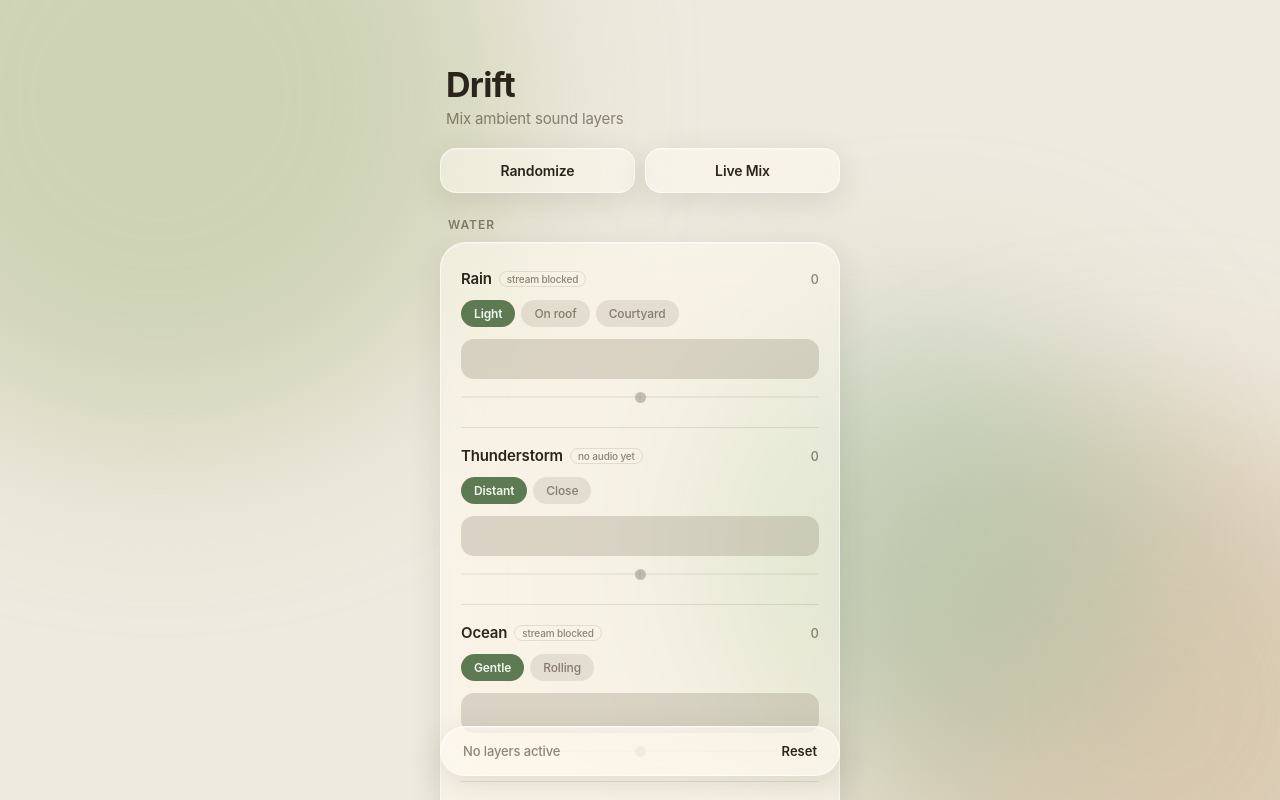
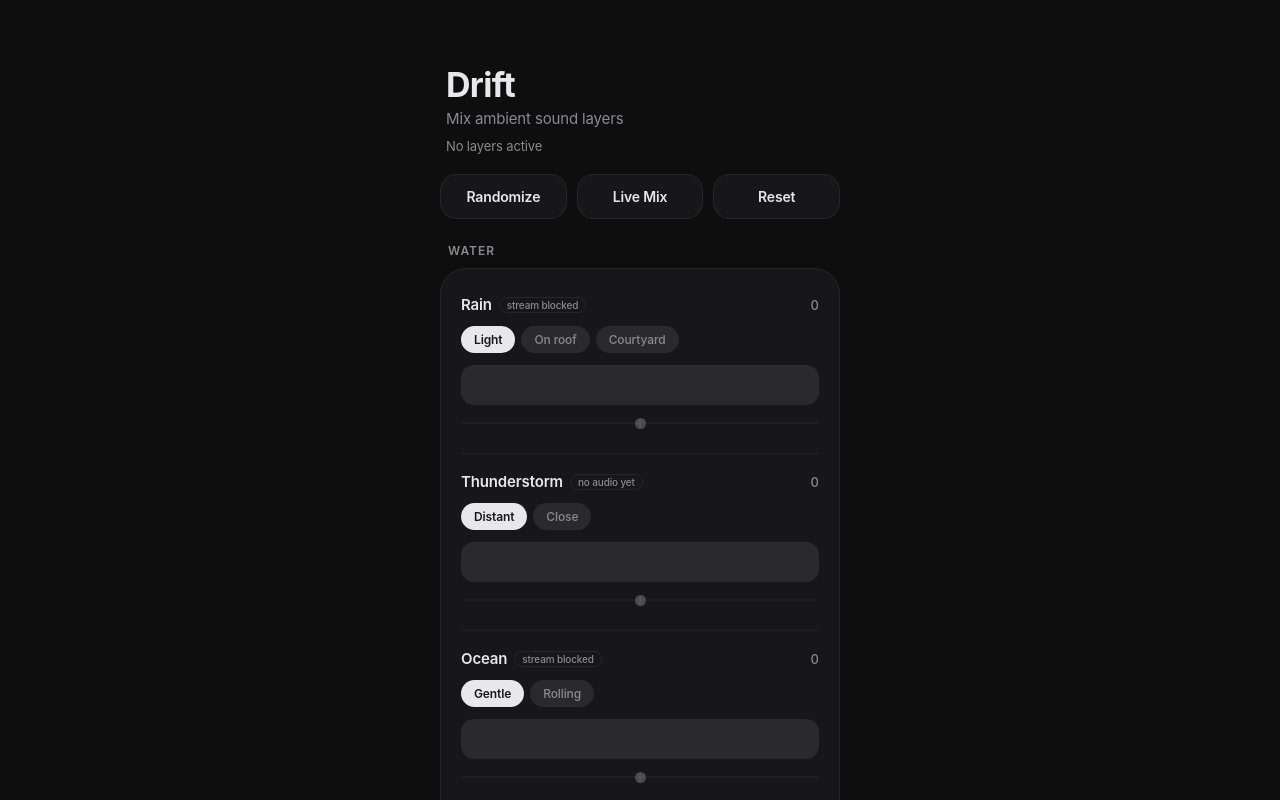
Before and after one commit to nikkinicholasromero/drift, a plain HTML site: page index.html in a window 1280 px wide. Both pictures are taken after a click on the radio button "Light". Shown: the top 800 px of the page. Drawn offline with Linux system fonts and the light colour scheme.

Commit message:
Add disable-a-sound, three-button layout, flat neutral dark theme
Disable: replaces the mute concept rather than sitting alongside it, so
there is one silent state instead of two similar ones. A disabled sound
never plays, and Randomize and Live Mix skip it entirely. Crucially it
stays disabled when its volume or pan is changed - the two places that
silently un-muted a channel on level > 0 are gone, and its controls go
inert so dragging them cannot imply something is happening. Level and pan
are preserved, so re-enabling restores the row exactly as it was.

Reset deliberately does not re-enable disabled sounds: disabling is a
standing preference, not mix state, and clearing it would mean switching
the same sounds off after every reset.

Layout: Reset is now a third equal button beside Randomize and Live Mix
instead of small text in a floating pill. The fixed bottom bar is gone
and the layer count sits under the tagline.

Theme: single flat dark theme, monochrome, no gradients. Removes the
blurred blob backdrop, all backdrop-filter, every box-shadow and inset
highlight, and the light palette. "On" states are light-on-dark
inversions rather than an olive accent. Verified by walking computed
styles: no backdrop-filter, box-shadow, background-image or filter
remains anywhere. Focus rings are kept - a hard ring, not a gradient,
and needed for keyboard use.

Co-Authored-By: Claude Opus 4.8 <noreply@anthropic.com>

```diff
--- a/index.html
+++ b/index.html
@@ -3,7 +3,7 @@
 <head>
 <meta charset="UTF-8">
 <meta name="viewport" content="width=device-width, initial-scale=1.0">
-<meta name="color-scheme" content="light dark">
+<meta name="color-scheme" content="dark">
 <title>Drift</title>
 <link rel="preconnect" href="https://fonts.googleapis.com">
 <link rel="preconnect" href="https://fonts.gstatic.com" crossorigin>
@@ -12,30 +12,23 @@
 </head>
 <body>
 
-<div class="backdrop"><div class="blob a"></div><div class="blob b"></div><div class="blob c"></div></div>
-
 <div class="app">
   <header>
     <h1>Drift</h1>
     <p class="tagline">Mix ambient sound layers</p>
+    <p class="status" id="status">No layers active</p>
   </header>
 
   <div class="actions">
     <button class="action" id="randomize">Randomize</button>
     <button class="action" id="livemix" aria-pressed="false">Live Mix<span class="live-dot"></span></button>
+    <button class="action" id="reset">Reset</button>
   </div>
 
   <div id="catalog"></div>
   <p class="credit">Streaming previews from Freesound.org (CC0/CC-BY recordings; full credits in source). Noise &amp; tone layers are generated locally.</p>
 </div>
 
-<div class="bar">
-  <div class="bar-inner">
-    <span id="status">No layers active</span>
-    <button id="reset">Reset</button>
-  </div>
-</div>
-
 <script src="script.js"></script>
 
 </body>
--- a/script.js
+++ b/script.js
@@ -226,7 +226,7 @@ const AudioEngine = (() => {
   return {
     update(ch) {
       const v = ch.variants[ch.variant];
-      const active = !ch.muted && ch.level > 0;
+      const active = !ch.disabled && ch.level > 0;
       const target = active ? vol(Math.round(ch.level)) : 0;
 
       // stop whatever belongs to a different variant
@@ -275,7 +275,7 @@ const AudioEngine = (() => {
       context();
       channels.forEach(ch => {
         const v = ch.variants[ch.variant];
-        if (!v.src || !("fs" in v.src) || ch.playing) return;
+        if (!v.src || !("fs" in v.src) || ch.playing || ch.disabled) return;
         const made = makeStream(ch, v);
         const a = made.audio;
         a.muted = true;
@@ -340,9 +340,9 @@ const PAN_DRIFT = {
 
 /* ---------- Live Mix conductor ---------- */
 function conduct() {
-  const eligible = channels.filter(c => c.variants[c.variant].src);
-  const silent = eligible.filter(c => !c.muted && Math.round(c.level) === 0);
-  const active = eligible.filter(c => !c.muted && Math.round(c.level) > 0);
+  const eligible = channels.filter(c => c.variants[c.variant].src && !c.disabled);
+  const silent = eligible.filter(c => Math.round(c.level) === 0);
+  const active = eligible.filter(c => Math.round(c.level) > 0);
   if (Math.random() < 0.05 && silent.length) {
     const ch = silent[Math.floor(Math.random() * silent.length)];
     ch.level = 1; ch.drifter.reset(); render(ch);
@@ -378,7 +378,7 @@ CATALOG.forEach(group => {
 
     el.innerHTML =
       '<div class="row-top">' +
-        '<button class="name" aria-pressed="false" title="Mute / unmute">' + sound.name +
+        '<button class="name" aria-pressed="false" title="Disable / enable">' + sound.name +
           (hasSource ? "" : '<span class="badge">no audio yet</span>') +
         '</button>' +
         '<span class="value">0</span>' +
@@ -402,7 +402,7 @@ CATALOG.forEach(group => {
       name: sound.name,
       variants: sound.variants,
       centered: !!sound.centered,
-      level: 0, variant: 0, muted: false, playing: null,
+      level: 0, variant: 0, disabled: false, playing: null,
       pan: 0,
       el,
       fader: el.querySelector(".fader"),
@@ -440,8 +440,10 @@ function render(ch) {
   const pct = Math.round(ch.level);
   const p = Math.round(ch.pan);
   ch.fill.style.width = ch.level + "%";
-  ch.value.textContent = ch.muted ? "Muted" : (p === 0 ? String(pct) : pct + "  " + panLabel(p));
+  ch.value.textContent = ch.disabled ? "Off" : (p === 0 ? String(pct) : pct + "  " + panLabel(p));
   ch.fader.setAttribute("aria-valuenow", pct);
+  ch.fader.setAttribute("aria-disabled", ch.disabled);
+  ch.panEl.setAttribute("aria-disabled", ch.disabled);
 
   ch.panDot.style.left   = (50 + ch.pan / 2) + "%";
   ch.panFill.style.left  = (ch.pan < 0 ? 50 + ch.pan / 2 : 50) + "%";
@@ -449,14 +451,14 @@ function render(ch) {
   ch.panEl.setAttribute("aria-valuenow", p);
   ch.panEl.setAttribute("aria-valuetext", panText(p));
 
-  ch.el.classList.toggle("active", pct > 0 && !ch.muted);
-  ch.el.classList.toggle("muted", ch.muted);
+  ch.el.classList.toggle("active", pct > 0 && !ch.disabled);
+  ch.el.classList.toggle("disabled", ch.disabled);
   AudioEngine.update(ch);
   updateStatus();
 }
 
 function updateStatus() {
-  const n = channels.filter(c => Math.round(c.level) > 0 && !c.muted).length;
+  const n = channels.filter(c => Math.round(c.level) > 0 && !c.disabled).length;
   statusEl.textContent = n === 0 ? "No layers active" : n === 1 ? "1 layer active" : n + " layers active";
 }
 
@@ -470,7 +472,7 @@ function randomize() {
   randomBtn.classList.add("busy");
   randomBtn.textContent = "Mixing…";
 
-  const sourced = channels.map((c, i) => c.variants[c.variant].src ? i : -1).filter(i => i >= 0);
+  const sourced = channels.map((c, i) => c.variants[c.variant].src && !c.disabled ? i : -1).filter(i => i >= 0);
   const count = Math.min(sourced.length, 3 + Math.floor(Math.random() * 3));
   const picked = new Set();
   while (picked.size < count) picked.add(sourced[Math.floor(Math.random() * sourced.length)]);
@@ -483,12 +485,15 @@ function randomize() {
     return (Math.random() < 0.5 ? -1 : 1) * Math.round(20 + Math.random() * 45);
   };
 
+  // map before filtering so the index-based `picked` lookup stays correct.
+  // Disabled channels are dropped entirely rather than animated to 0 - their
+  // level is a preserved setting, not part of the mix.
   const targets = channels.map((ch, i) => ({
     ch, from: ch.level, panFrom: ch.pan,
     to: picked.has(i) ? 25 + Math.round(Math.random() * 70) : 0,
     // silent layers keep their pan - no reason to churn what you can't hear
     panTo: picked.has(i) ? pickPan(ch) : ch.pan
-  }));
+  })).filter(t => !t.ch.disabled);
 
   const finish = () => {
     animating = false;
@@ -538,13 +543,13 @@ function setLive(on) {
   liveBtn.setAttribute("aria-pressed", on);
   document.body.classList.toggle("live", on);
   if (on) {
-    const anyActive = channels.some(c => Math.round(c.level) > 0 && !c.muted);
+    const anyActive = channels.some(c => Math.round(c.level) > 0 && !c.disabled);
     if (!anyActive) randomize();
     liveTimer = setInterval(() => {
       if (animating) return;
       conduct();
       channels.forEach(ch => {
-        if (ch.muted || Math.round(ch.level) === 0) return;
+        if (ch.disabled || Math.round(ch.level) === 0) return;
         ch.level = ch.drifter.next(Math.round(ch.level));
         if (!ch.centered) ch.pan = ch.panDrifter.next(ch.pan);
         render(ch);
@@ -560,22 +565,25 @@ randomBtn.addEventListener("click", randomize);
 liveBtn.addEventListener("click", () => setLive(liveTimer === null));
 resetBtn.addEventListener("click", () => {
   setLive(false);
+  // Reset clears the mix, not your preferences: disabled sounds stay disabled,
+  // otherwise you would have to switch them off again after every reset.
   channels.forEach(ch => {
-    ch.level = 0; ch.muted = false; ch.drifter.reset();
+    ch.level = 0; ch.drifter.reset();
     ch.pan = 0; ch.panDrifter.reset();
-    ch.nameBtn.setAttribute("aria-pressed", "false");
     render(ch);
   });
 });
 
 /* ---------- per-channel wiring ---------- */
 function wire(ch) {
+  /* A disabled sound stays disabled no matter what its level or pan is set to,
+     so every input path bails early rather than quietly switching it back on. */
   const setFromPointer = (e) => {
+    if (ch.disabled) return;
     const rect = ch.fader.getBoundingClientRect();
     const ratio = (e.clientX - rect.left) / rect.width;
     ch.level = Math.round(Math.min(1, Math.max(0, ratio)) * 100);
     ch.drifter.reset();
-    if (ch.level > 0) ch.muted = false;
     render(ch);
   };
 
@@ -596,15 +604,15 @@ function wire(ch) {
   });
 
   ch.fader.addEventListener("keydown", (e) => {
+    if (ch.disabled) return;
     let delta = 0;
     if (e.key === "ArrowUp" || e.key === "ArrowRight") delta = 5;
     if (e.key === "ArrowDown" || e.key === "ArrowLeft") delta = -5;
     if (e.key === "Home") { ch.level = 0; render(ch); e.preventDefault(); return; }
-    if (e.key === "End")  { ch.level = 100; ch.muted = false; render(ch); e.preventDefault(); return; }
+    if (e.key === "End")  { ch.level = 100; render(ch); e.preventDefault(); return; }
     if (delta !== 0) {
       ch.level = Math.min(100, Math.max(0, Math.round(ch.level) + delta));
       ch.drifter.reset();
-      if (ch.level > 0) ch.muted = false;
       render(ch);
       e.preventDefault();
     }
@@ -612,6 +620,7 @@ function wire(ch) {
 
   /* ---- pan ---- */
   const setPan = (value) => {
+    if (ch.disabled) return;
     const v = Math.max(-100, Math.min(100, value));
     // centre detent: hitting exact centre by hand is otherwise near-impossible
     ch.pan = Math.abs(v) < 6 ? 0 : Math.round(v);
@@ -644,6 +653,7 @@ function wire(ch) {
   ch.panEl.addEventListener("dblclick", () => setPan(0));
 
   ch.panEl.addEventListener("keydown", (e) => {
+    if (ch.disabled) return;
     let delta = 0;
     if (e.key === "ArrowUp" || e.key === "ArrowRight") delta = 5;
     if (e.key === "ArrowDown" || e.key === "ArrowLeft") delta = -5;
@@ -653,14 +663,15 @@ function wire(ch) {
   });
 
   ch.nameBtn.addEventListener("click", () => {
-    ch.muted = !ch.muted;
-    ch.nameBtn.setAttribute("aria-pressed", ch.muted);
+    ch.disabled = !ch.disabled;
+    ch.nameBtn.setAttribute("aria-pressed", ch.disabled);
     render(ch);
   });
 
   ch.chips.forEach((chip, i) => {
     chip.addEventListener("click", () => {
-      const wasActive = Math.round(ch.level) > 0 && !ch.muted;
+      if (ch.disabled) return;
+      const wasActive = Math.round(ch.level) > 0 && !ch.disabled;
       ch.variant = i;
       ch.chips.forEach((c, j) => {
         c.classList.toggle("on", j === i);
--- a/styles.css
+++ b/styles.css
@@ -1,57 +1,39 @@
+/* Single flat dark theme. No gradients, blur, or shadows anywhere -
+   surfaces are solid fills separated by 1px borders. "On" states are
+   light-on-dark inversions rather than a coloured accent. */
 :root {
-  color-scheme: light dark;
-  --ink: #2b241a;
-  --gray: rgba(70,58,42,0.6);
-  --glass: rgba(255,252,245,0.5);
-  --glass-border: rgba(255,255,255,0.6);
-  --hairline: rgba(70,58,42,0.12);
-  --slider-track: rgba(110,100,80,0.22);
-  --slider-fill: #fdfaf2;
-  --chip: rgba(110,100,80,0.14);
-  --accent: #5d7a52;
-  --accent-ink: #f4f7ef;
-  --shadow: 0 8px 32px rgba(60,48,30,0.12);
-}
-@media (prefers-color-scheme: dark) {
-  :root {
-    --ink: #f0ece2; --gray: rgba(235,228,212,0.6);
-    --glass: rgba(32,28,22,0.55); --glass-border: rgba(255,255,255,0.10);
-    --hairline: rgba(235,228,212,0.10); --slider-track: rgba(140,128,104,0.28);
-    --slider-fill: #ece7d9; --chip: rgba(140,128,104,0.22);
-    --accent: #7d9a6f; --accent-ink: #1c2417;
-    --shadow: 0 8px 32px rgba(0,0,0,0.45);
-  }
+  color-scheme: dark;
+  --bg: #0e0e0f;
+  --panel: #17171a;
+  --border: #262629;
+  --hairline: #232326;      /* row dividers, subtler than --border */
+  --ink: #e8e8ea;
+  --gray: #8a8a90;
+  --slider-track: #2a2a2e;
+  --slider-fill: #e8e8ea;
+  --chip: #2a2a2e;
+  --accent: #e8e8ea;
+  --accent-ink: #17171a;
 }
 * { margin: 0; padding: 0; box-sizing: border-box; }
 html, body { min-height: 100%; }
 body {
   color: var(--ink);
+  background: var(--bg);
   font-family: -apple-system, BlinkMacSystemFont, "Inter", sans-serif;
   -webkit-font-smoothing: antialiased;
   display: flex; justify-content: center;
   min-height: 100vh; position: relative; overflow-x: hidden;
-  background: #efeadf;
 }
-.backdrop { position: fixed; inset: 0; z-index: -1; background: #efeadf; overflow: hidden; }
-.blob { position: absolute; border-radius: 50%; filter: blur(90px); opacity: 0.6; }
-.blob.a { width: 55vmax; height: 55vmax; top: -20vmax; left: -15vmax; background: #b9c49a; }
-.blob.b { width: 45vmax; height: 45vmax; bottom: -15vmax; right: -12vmax; background: #cbb392; }
-.blob.c { width: 35vmax; height: 35vmax; top: 40%; left: 55%; background: #a8bfa0; }
-@media (prefers-color-scheme: dark) {
-  body, .backdrop { background: #12100c; }
-  .blob { opacity: 0.35; }
-  .blob.a { background: #35402a; } .blob.b { background: #443626; } .blob.c { background: #2b3d2e; }
-}
-.app { width: 100%; max-width: 440px; padding: 64px 20px 130px; }
+.app { width: 100%; max-width: 440px; padding: 64px 20px 48px; }
 header { margin-bottom: 20px; padding: 0 6px; }
 h1 { font-size: 34px; font-weight: 700; letter-spacing: -0.02em; }
 .tagline { margin-top: 4px; font-size: 15px; color: var(--gray); letter-spacing: -0.01em; }
+.status { margin-top: 10px; font-size: 13px; color: var(--gray); letter-spacing: -0.01em; }
 .actions { display: flex; gap: 10px; margin-bottom: 24px; }
 .action {
-  flex: 1; background: var(--glass);
-  backdrop-filter: blur(28px) saturate(1.7); -webkit-backdrop-filter: blur(28px) saturate(1.7);
-  border: 1px solid var(--glass-border); border-radius: 16px;
-  box-shadow: var(--shadow), inset 0 1px 0 rgba(255,255,255,0.35);
+  flex: 1; background: var(--panel);
+  border: 1px solid var(--border); border-radius: 16px;
   font-family: inherit; font-size: 14px; font-weight: 600; letter-spacing: -0.01em;
   color: var(--ink); padding: 13px 0; cursor: pointer;
   transition: transform 0.12s ease, background-color 0.2s ease, color 0.2s ease;
@@ -67,14 +49,9 @@ h1 { font-size: 34px; font-weight: 700; letter-spacing: -0.02em; }
 .section-label { font-size: 12px; font-weight: 600; letter-spacing: 0.08em; text-transform: uppercase; color: var(--gray); margin: 26px 8px 10px; }
 .section-label:first-of-type { margin-top: 0; }
 .panel {
-  background: var(--glass);
-  backdrop-filter: blur(28px) saturate(1.7); -webkit-backdrop-filter: blur(28px) saturate(1.7);
-  border: 1px solid var(--glass-border); border-radius: 26px;
-  box-shadow: var(--shadow), inset 0 1px 0 rgba(255,255,255,0.35);
+  background: var(--panel);
+  border: 1px solid var(--border); border-radius: 26px;
   padding: 8px 20px;
-}
-@media (prefers-color-scheme: dark) {
-  .panel, .action, .bar-inner { box-shadow: var(--shadow), inset 0 1px 0 rgba(255,255,255,0.08); }
 }
 .row { padding: 16px 0 18px; border-bottom: 1px solid var(--hairline); }
 .row:last-child { border-bottom: none; }
@@ -86,9 +63,8 @@ h1 { font-size: 34px; font-weight: 700; letter-spacing: -0.02em; }
 }
 .name:focus-visible { outline: 2px solid var(--accent); outline-offset: 3px; border-radius: 4px; }
 .badge { font-size: 10px; font-weight: 500; color: var(--gray); margin-left: 7px; vertical-align: 1px;
-         border: 1px solid var(--hairline); border-radius: 999px; padding: 1px 7px; }
+         border: 1px solid var(--border); border-radius: 999px; padding: 1px 7px; }
 .value { font-size: 13px; font-weight: 500; color: var(--gray); font-variant-numeric: tabular-nums; }
-.row.muted .name { color: var(--gray); text-decoration: line-through; }
 .variants { display: flex; gap: 6px; overflow-x: auto; margin: 0 0 10px; padding-bottom: 2px; scrollbar-width: none; -webkit-overflow-scrolling: touch; }
 .variants::-webkit-scrollbar { display: none; }
 .chip {
@@ -103,7 +79,6 @@ h1 { font-size: 34px; font-weight: 700; letter-spacing: -0.02em; }
 .fader { position: relative; height: 40px; border-radius: 13px; background: var(--slider-track); overflow: hidden; cursor: pointer; touch-action: none; outline: none; }
 .fader:focus-visible { box-shadow: 0 0 0 3px var(--accent); }
 .fader .fill { position: absolute; top: 0; bottom: 0; left: 0; width: 0%; background: var(--slider-fill); }
-.row.muted .fill { opacity: 0.25; }
 body.live .fill { transition: width 0.95s linear; }
 body.rand .fill, .fader.dragging .fill { transition: none !important; }
 /* Pan reads as a different kind of control to the fader - a dot on a line
@@ -113,9 +88,8 @@ body.rand .fill, .fader.dragging .fill { transition: none !important; }
        touch-action: none; outline: none; transition: opacity 0.2s ease; }
 .pan::before { content: ""; position: absolute; left: 0; right: 0; top: 50%;
                height: 2px; margin-top: -1px; border-radius: 1px; background: var(--slider-track); }
-/* dot and connector use --ink, not --slider-fill: the fader's near-white
-   reads against its dark trough, but as a 2px line on the panel it vanishes.
-   --ink inverts with the theme, so both schemes stay legible. */
+/* dot and connector use --ink, not --slider-fill: the fader's near-white reads
+   against its dark trough, but as a 2px line on the panel it would vanish. */
 .pan-tick { position: absolute; left: 50%; top: 50%; width: 2px; height: 9px;
             margin: -4.5px 0 0 -1px; border-radius: 1px; background: var(--ink); opacity: 0.3; }
 .pan-fill { position: absolute; top: 50%; left: 50%; width: 0; height: 2px;
@@ -126,23 +100,22 @@ body.rand .fill, .fader.dragging .fill { transition: none !important; }
 .pan:focus-visible { box-shadow: 0 0 0 3px var(--accent); border-radius: 8px; }
 .pan.off { opacity: 0.2; pointer-events: none; }
 .row:not(.active) .pan { opacity: 0.4; }
-.row.muted .pan { opacity: 0.25; }
 body.live .pan-dot, body.live .pan-fill { transition: left 0.95s linear, width 0.95s linear; }
 body.rand .pan-dot, body.rand .pan-fill,
 .pan.dragging .pan-dot, .pan.dragging .pan-fill { transition: none !important; }
+/* Disabled: the sound is off the table entirely. Its controls go inert so
+   dragging them can't imply something is happening, but level and pan are
+   kept so re-enabling restores the row exactly as it was. */
+.row.disabled .name { color: var(--gray); text-decoration: line-through; }
+.row.disabled .fader,
+.row.disabled .pan,
+.row.disabled .variants { pointer-events: none; }
+.row.disabled .fader { opacity: 0.4; }
+.row.disabled .pan { opacity: 0.25; }
+/* the selected chip is an inverted light pill - left undimmed it becomes the
+   brightest thing in a row that is supposed to read as switched off */
+.row.disabled .variants { opacity: 0.4; }
 .credit { margin: 20px 8px 0; font-size: 11px; color: var(--gray); letter-spacing: -0.01em; }
-.bar { position: fixed; bottom: 0; left: 0; right: 0; display: flex; justify-content: center; pointer-events: none; padding: 0 20px 24px; }
-.bar-inner {
-  pointer-events: auto; width: 100%; max-width: 400px;
-  display: flex; justify-content: space-between; align-items: center;
-  background: var(--glass);
-  backdrop-filter: blur(28px) saturate(1.7); -webkit-backdrop-filter: blur(28px) saturate(1.7);
-  border: 1px solid var(--glass-border); border-radius: 999px;
-  box-shadow: var(--shadow), inset 0 1px 0 rgba(255,255,255,0.35);
-  padding: 14px 22px; font-size: 13px; font-weight: 500; color: var(--gray); letter-spacing: -0.01em;
-}
-#reset { background: none; border: none; font-family: inherit; font-size: 13px; font-weight: 600; color: var(--ink); cursor: pointer; padding: 2px 0; }
-#reset:hover, #reset:focus-visible { opacity: 0.6; outline: none; }
 @media (prefers-reduced-motion: reduce) {
   * { transition: none !important; }
   .action.on .live-dot { animation: none; }
```
